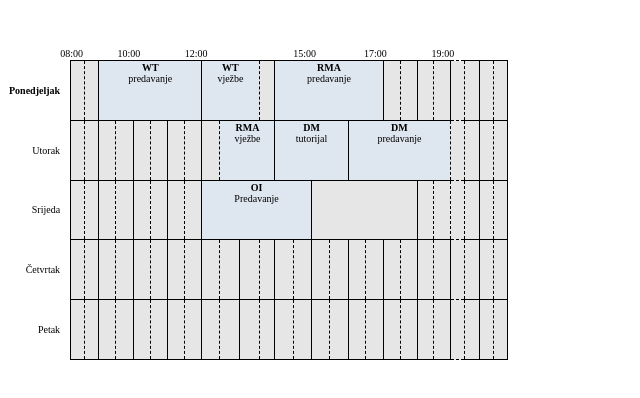
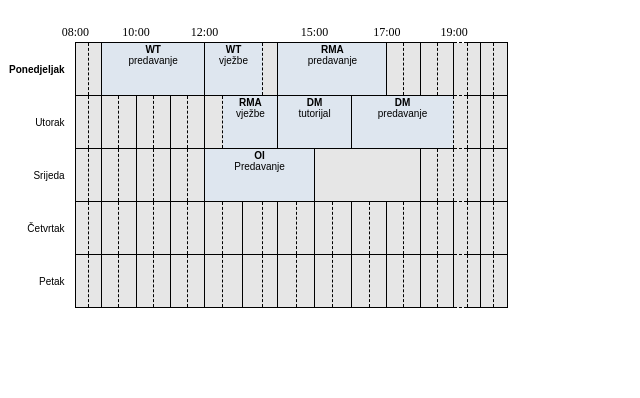
Before and after one commit to ababic2/WebTehnologije_Spirale, a plain HTML site: page Zadatak 1/raspored.html in a window 1280 px wide. Shown: the whole page, without its empty margins (0-640 px from the left). Drawn offline with Linux system fonts and the light colour scheme; a web font is replaced by a local one.

Commit message:
Popravljen zadatak 1

```diff
--- a/Zadatak 1/raspored.html
+++ b/Zadatak 1/raspored.html
@@ -7,21 +7,23 @@
 
 <body>
 
-<table class="time">
+<table class="lectures">
     <tr>
-        <td class="time" style="padding-left: 50px"> 08:00</td>
-        <td class="time" style="padding-left: 30px">10:00</td>
-        <td class="time" style="padding-left: 40px">12:00</td>
-        <td class="time" style="padding-left: 80px">15:00</td>
-        <td class="time" style="padding-left: 42px">17:00</td>
-        <td class="time" style="padding-left: 40px">19:00</td>
-        <td class="time"></td>
-        <td class="time"></td>
-        <td class="time"></td>
+        <th class="leftShift"></th>
+        <th class="leftShift" colspan="2"><div>08:00</div></th>
+        <th class="leftShift" colspan="2"></th>
+        <th class="leftShift" colspan="2"><div>10:00</div></th>
+        <th class="leftShift" colspan="2"></th>
+        <th class="leftShift" colspan="2"><div>12:00</div></th>
+        <th class="leftShift" colspan="2"></th>
+        <th class="leftShift" colspan="2"></th>
+        <th class="leftShift" colspan="2"><div>15:00</div></th>
+        <th class="leftShift" colspan="2"></th>
+        <th class="leftShift" colspan="2"><div>17:00</div></th>
+        <th class="leftShift" colspan="2"></th>
+        <th class="leftShift" colspan="2"><div>19:00</div></th>
+        <th class="leftShift" colspan="2"></th>
     </tr>
-</table>
-
-<table class="lectures">
     <tr>
         <td style="border: none" class="days">
             <b>Ponedjeljak</b>
--- a/Zadatak 1/table.css
+++ b/Zadatak 1/table.css
@@ -5,11 +5,17 @@ table.lectures {
     table-layout: auto;
     border-collapse: collapse;
 }
-table.time {
-    height: 11px;
-    width: 500px;
-    table-layout: auto;
-    border-collapse: collapse;
+
+.leftShift {
+    position: relative;
+    font-weight: normal;
+    font-size: 12px;
+}
+
+.leftShift > div {
+    position: absolute;
+    margin-left: calc(-50% - 1px);
+    width: 100%;
 }
 
 td{
@@ -17,15 +23,7 @@ td{
     height: 50px;
     text-align: center;
     font-size: 10px;
-    font-family: Cantarell;
-}
-
-td.time {
-    vertical-align:bottom ;
-    width: 10px;
-    padding-left: 5px;
-    font-size: 10px;
-    font-family:Cantarell;
+    font-family: Cantarell, Arial, sans-serif;
 }
 
 td.evenColspan {
```
